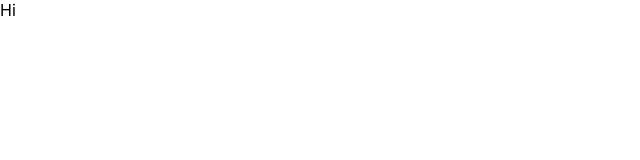
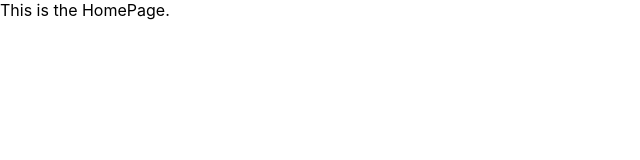
Before and after one commit to Str4nge/anime-hub, a React (Create React App) app: page / in a window 1280 px wide. Shown: the top 160 px of the page, without its empty margins (0-640 px from the left). Built offline with nearby package versions, Linux system fonts and the light colour scheme.

Commit message:
added react-router

```diff
--- a/package.json
+++ b/package.json
@@ -8,6 +8,8 @@
     "@testing-library/user-event": "^12.8.3",
     "react": "^17.0.2",
     "react-dom": "^17.0.2",
+    "react-router": "^5.2.0",
+    "react-router-dom": "^5.2.0",
     "react-scripts": "4.0.3",
     "web-vitals": "^0.2.4",
     "workbox-background-sync": "^5.1.4",
--- a/src/App.js
+++ b/src/App.js
@@ -1,7 +1,19 @@
+/* eslint-disable no-unused-vars */
 import React from 'react';
+import { Switch, Route } from 'react-router-dom';
 
 function App() {
-  return <div>Hi</div>;
+  return (
+    <Switch>
+      <Route exact path="/">
+        This is the HomePage.
+      </Route>
+      <Route exact path="/starred">
+        This is Starred Path
+      </Route>
+      <Route>This is 404 error path</Route>
+    </Switch>
+  );
 }
 
 export default App;
--- a/src/index.js
+++ b/src/index.js
@@ -1,11 +1,18 @@
-import React from "react";
-import ReactDOM from "react-dom";
-import "./index.css";
-import App from "./App";
-import * as serviceWorkerRegistration from "./serviceWorkerRegistration";
-import reportWebVitals from "./reportWebVitals";
+import React from 'react';
+import ReactDOM from 'react-dom';
+import { BrowserRouter } from 'react-router-dom';
 
-ReactDOM.render(<App />, document.getElementById("root"));
+import './index.css';
+import App from './App';
+import * as serviceWorkerRegistration from './serviceWorkerRegistration';
+import reportWebVitals from './reportWebVitals';
+
+ReactDOM.render(
+  <BrowserRouter>
+    <App />
+  </BrowserRouter>,
+  document.getElementById('root')
+);
 
 // If you want your app to work offline and load faster, you can change
 // unregister() to register() below. Note this comes with some pitfalls.
```
Also changed, not shown: 2 other files (tests, documents, lock files or other folders).
